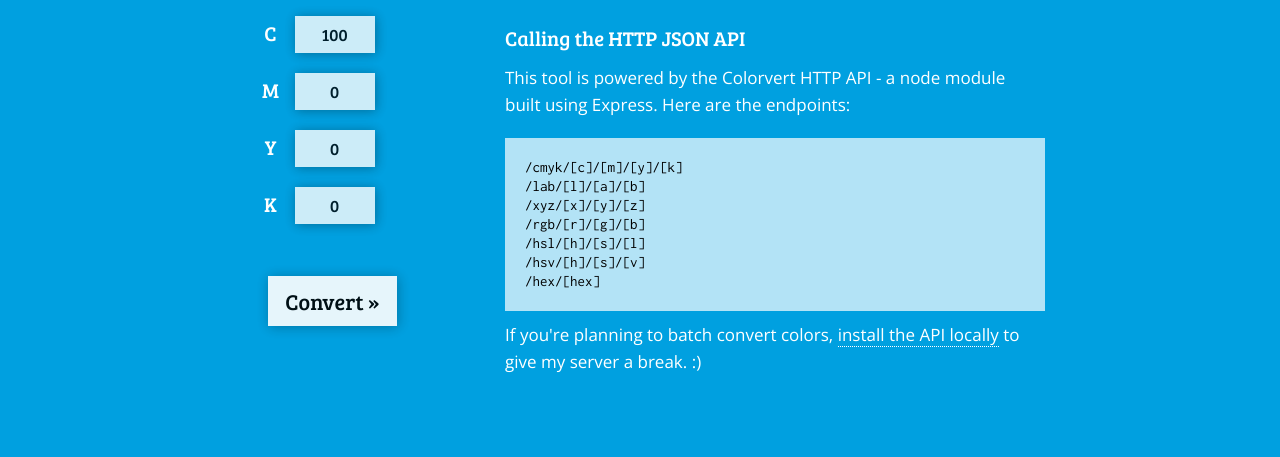
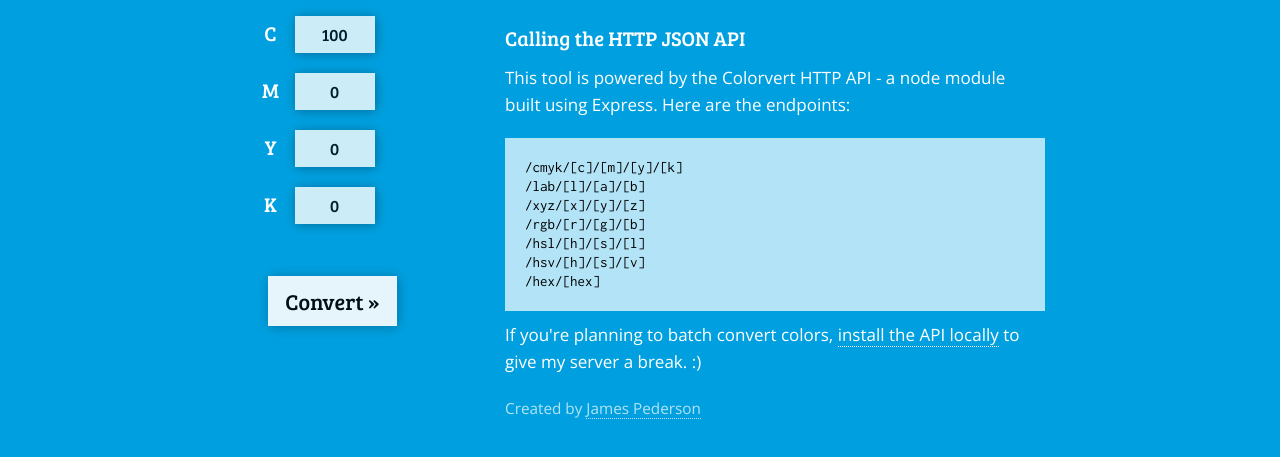
Before and after one commit to jpederson/node-colorvert-api, a website: page public/index.html in a window 1280 px wide. Shown: the part 317-774 px from the top of the page. Drawn offline with nearby package versions, Linux system fonts and the light colour scheme.

Commit message:
Adds a small credit on the main screen.

```diff
--- a/public/index.html
+++ b/public/index.html
@@ -96,6 +96,7 @@
 /hsv/[h]/[s]/[v]
 /hex/[hex]</pre>
 			<p>If you're planning to batch convert colors, <a href="https://github.com/jpederson/node-colorvert-api">install the API locally</a> to give my server a break. :)</p>
+			<p class="quiet">Created by <a href="http://jpederson.com">James Pederson</a></p>
 		</section>
 
 		<a href="https://github.com/jpederson/node-colorvert-api"><img src="https://camo.githubusercontent.com/52760788cde945287fbb584134c4cbc2bc36f904/68747470733a2f2f73332e616d617a6f6e6177732e636f6d2f6769746875622f726962626f6e732f666f726b6d655f72696768745f77686974655f6666666666662e706e67" alt="Fork me on GitHub" data-canonical-src="https://s3.amazonaws.com/github/ribbons/forkme_right_white_ffffff.png" class="fork-me"></a>
```
